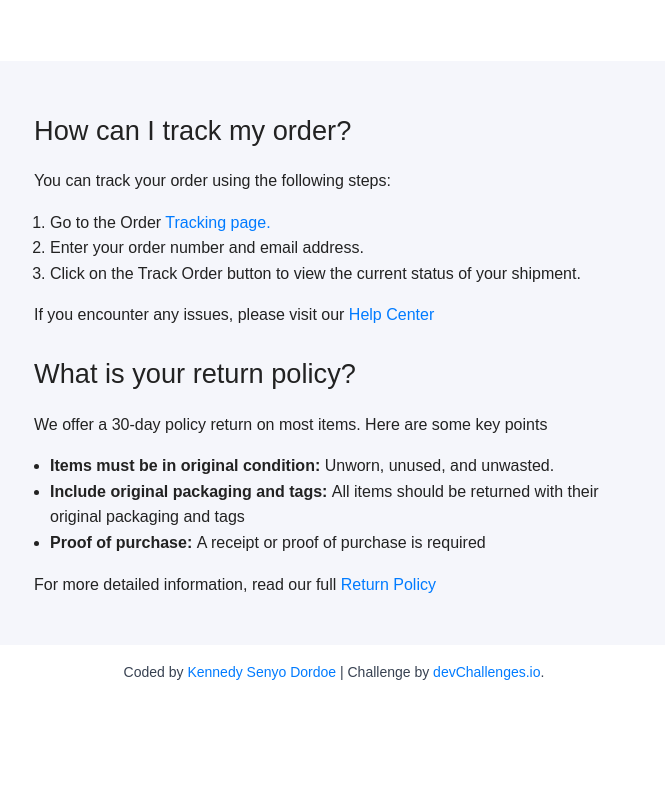
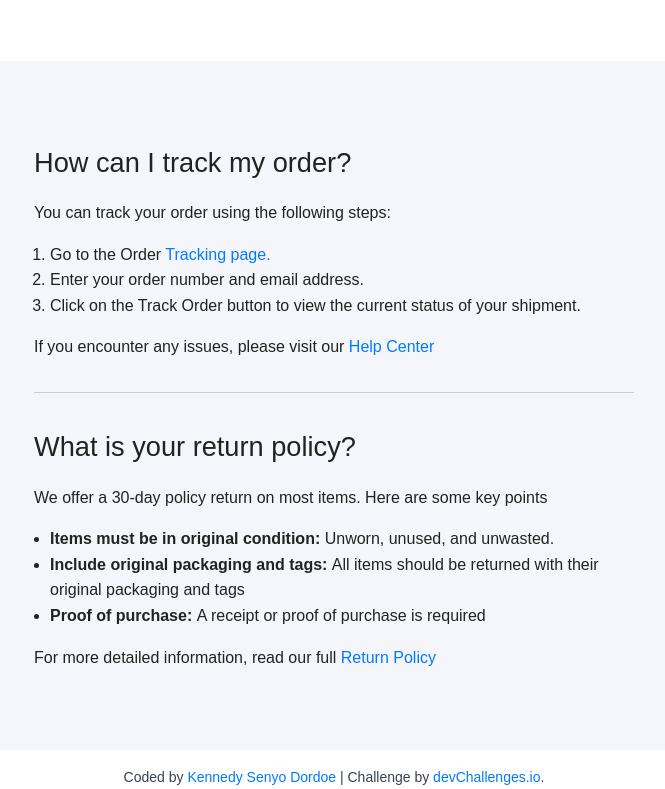
Before and after one commit to Kennedysenyo/simple-faq-master, a plain HTML site: page index.html in a window 1280 px wide. Shown: the part 157-946 px from the top of the page, without its empty margins (306-971 px from the left). Before the commit the page ends 841 px from the top, so only its background shows below. Drawn offline with Linux system fonts and the light colour scheme.

Commit message:
Add horizontal line

```diff
--- a/index.html
+++ b/index.html
@@ -66,15 +66,16 @@
         display: flex;
         flex-direction: column;
         gap: 1em;
+        padding: 2rem 0;
+      }
+
+      .faq-body .question-div:first-of-type {
+        border-bottom: 1px solid #bbbabaa9;
       }
 
       .question-div h3 {
         font-size: 1.7rem;
         font-weight: 500;
-      }
-
-      .faq-body > div:first-of-type {
-        margin-bottom: 1.5rem;
       }
 
       .faq-body ul,
```
